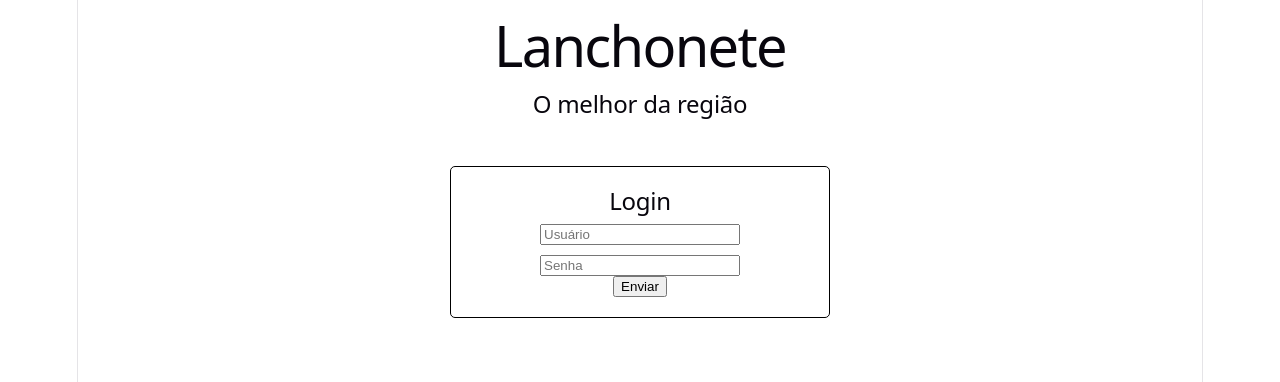
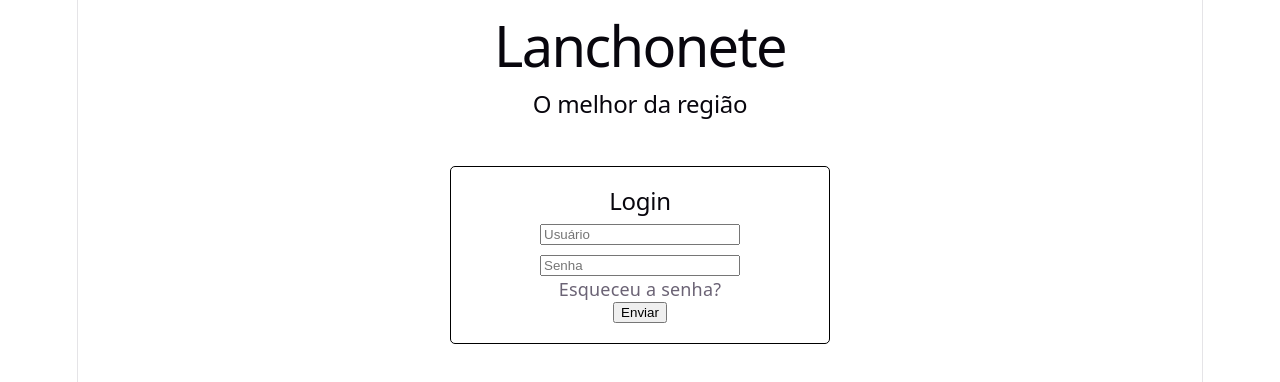
Before and after one commit to cesarstati/aulaPA_React, a React (Vite) app: page / in a window 1280 px wide. Shown: the top 382 px of the page. Built offline with nearby package versions, Linux system fonts and the light colour scheme.

Commit message:
esqueceu a senha

```diff
--- a/src/components/Login.jsx
+++ b/src/components/Login.jsx
@@ -10,6 +10,7 @@ function Login(){
                 <input type="text" placeholder='Usuário'/>
                 <input type="password" placeholder='Senha'/>
             </form>
+            <p>Esqueceu a senha?</p>
             <Botao />
 
         </section>
```
